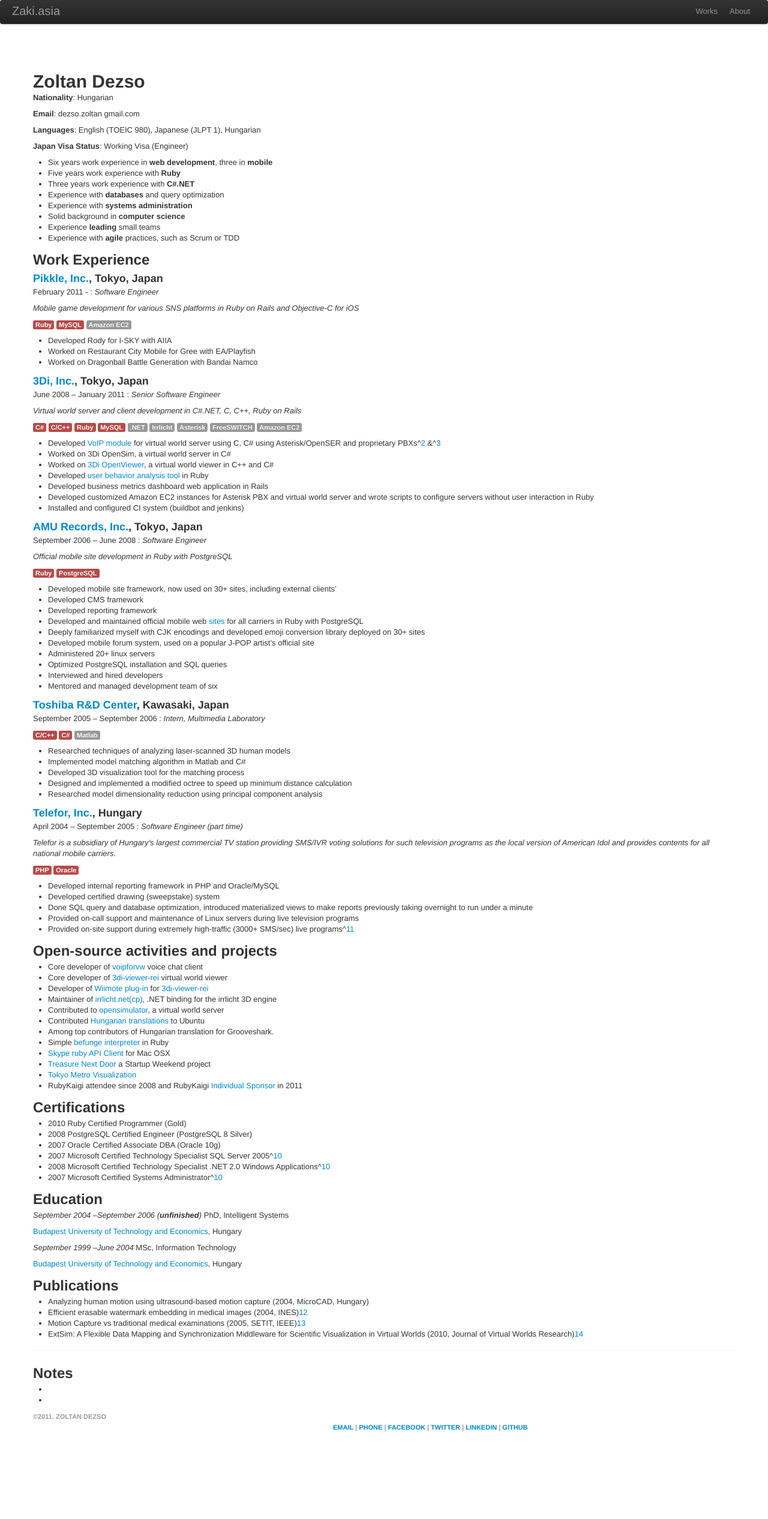
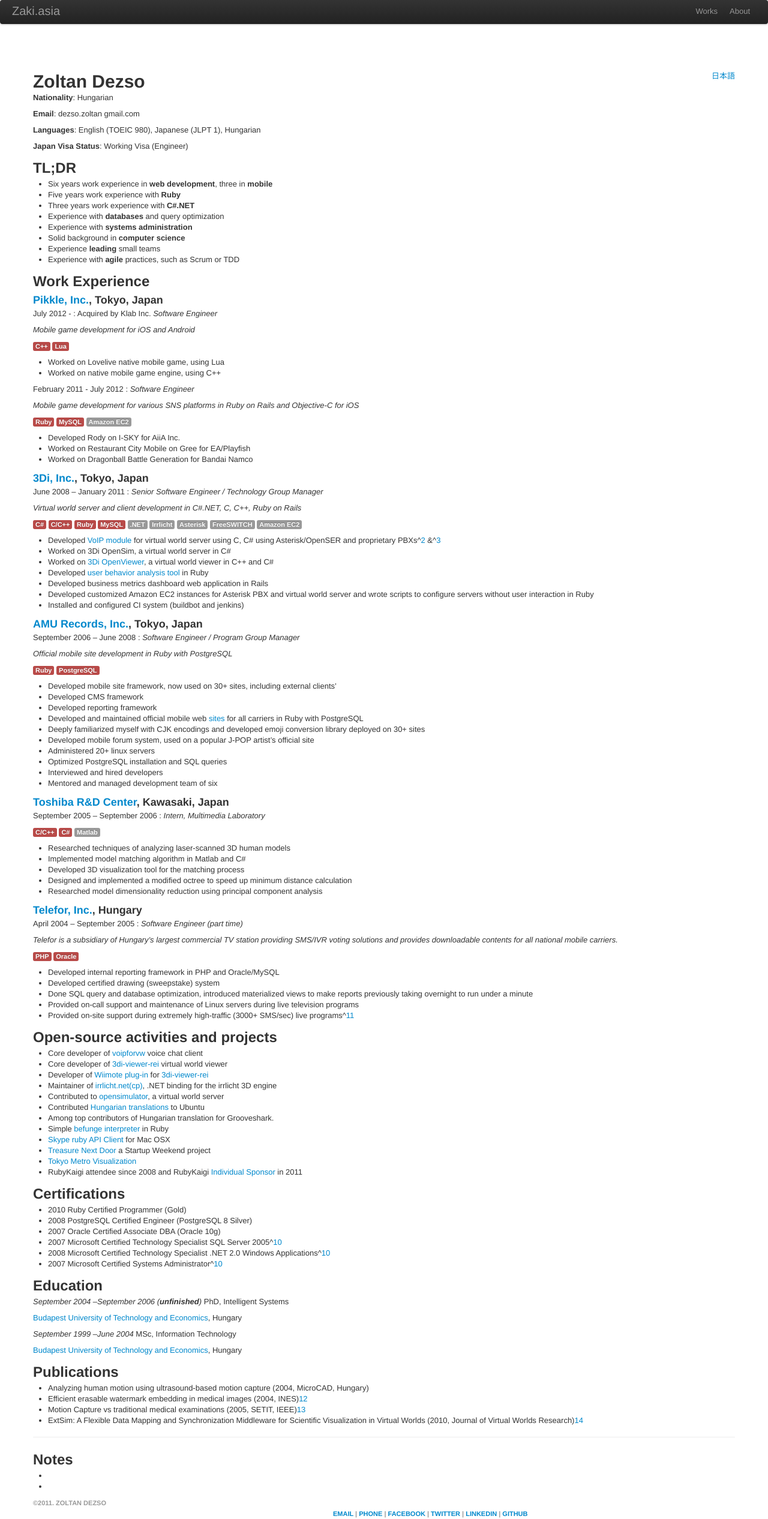
Before and after one commit to zaki/zaki.github.com, a Jekyll site: the page built from about/cv/index.markdown, in a window 1280 px wide. Shown: the whole page at 60% size. Built offline with Jekyll 4.4.1, drawn with Linux system fonts in a browser that asks for light colours; nearby versions of some CDN libraries; Markdown is read by kramdown in place of the engine named in the settings; before the commit the page ends 2388 px from its top, so only the background shows below that.

Commit message:
Add japanese resume

```diff
--- a/about/cv/index.markdown
+++ b/about/cv/index.markdown
@@ -5,6 +5,7 @@
 slug: about/cv
 status: publish
 ---
+<div class="right"><a href="/about/cv/ja/">日本語</a></div>
 
 # Zoltan Dezso
 
@@ -15,6 +16,8 @@
 **Languages**: English (TOEIC 980), Japanese (JLPT 1), Hungarian
 
 **Japan Visa Status**: Working Visa (Engineer)
+
+## TL;DR
 
   * Six years work experience in **web development**, three in **mobile**
   * Five years work experience with **Ruby**
@@ -27,8 +30,20 @@
 
 ## Work Experience
 
+
 ### **[Pikkle, Inc.](http://pikkle.com)**, Tokyo, Japan
-February 2011 - :  _Software Engineer_
+
+July 2012 - : Acquired by Klab Inc. _Software Engineer_
+
+  _Mobile game development for iOS and Android_
+
+  <span class="label label-important">C++</span>
+  <span class="label label-important">Lua</span>
+
+  * Worked on Lovelive native mobile game, using Lua
+  * Worked on native mobile game engine, using C++
+
+February 2011 - July 2012 : _Software Engineer_
 
   _Mobile game development for various SNS platforms in Ruby on Rails and Objective-C for iOS_
 
@@ -36,12 +51,12 @@
   <span class="label label-important">MySQL</span>
   <span class="label label-information">Amazon EC2</span>
 
-  * Developed Rody for I-SKY with AIIA
-  * Worked on Restaurant City Mobile for Gree with EA/Playfish
-  * Worked on Dragonball Battle Generation with Bandai Namco
+  * Developed Rody on I-SKY for AiiA Inc.
+  * Worked on Restaurant City Mobile on Gree for EA/Playfish
+  * Worked on Dragonball Battle Generation for Bandai Namco
 
 ### [**3Di, Inc.**](http://3di.biz), Tokyo, Japan
-June 2008 – January 2011 : _Senior Software Engineer_
+June 2008 – January 2011 : _Senior Software Engineer / Technology Group Manager_
 
   _Virtual world server and client development in C#.NET, C, C++, Ruby on Rails_
 
@@ -64,7 +79,7 @@
   * Installed and configured CI system (buildbot and jenkins)
 
 ### **[AMU Records, Inc.](http://www.amumobile.com)**, Tokyo, Japan
-September 2006 – June 2008 : _Software Engineer_
+September 2006 – June 2008 : _Software Engineer / Program Group Manager_
 
   _Official mobile site development in Ruby with PostgreSQL_
 
@@ -99,8 +114,7 @@
 April 2004 – September 2005 : _Software Engineer (part time)_
 
 _Telefor is a subsidiary of Hungary’s largest commercial TV station providing
-SMS/IVR voting solutions for such television programs as the local version of
-American Idol and provides contents for all national mobile carriers._
+SMS/IVR voting solutions and provides downloadable contents for all national mobile carriers._
 
   <span class="label label-important">PHP</span>
   <span class="label label-important">Oracle</span>
--- a/css/screen.css
+++ b/css/screen.css
@@ -12,3 +12,4 @@
 .post-quote { display: block; padding-left: 140px; padding-top: 15px;}
 .portfolio-label {text-align: center;}
 .modal-technologies { border-left: 1px solid #d5d5d5; margin: 10px 15px; padding-left: 10px; }
+.right { float: right; }
```
Also changed, not shown: about/cv/ja/index.markdown (added, +178 -0 lines).
